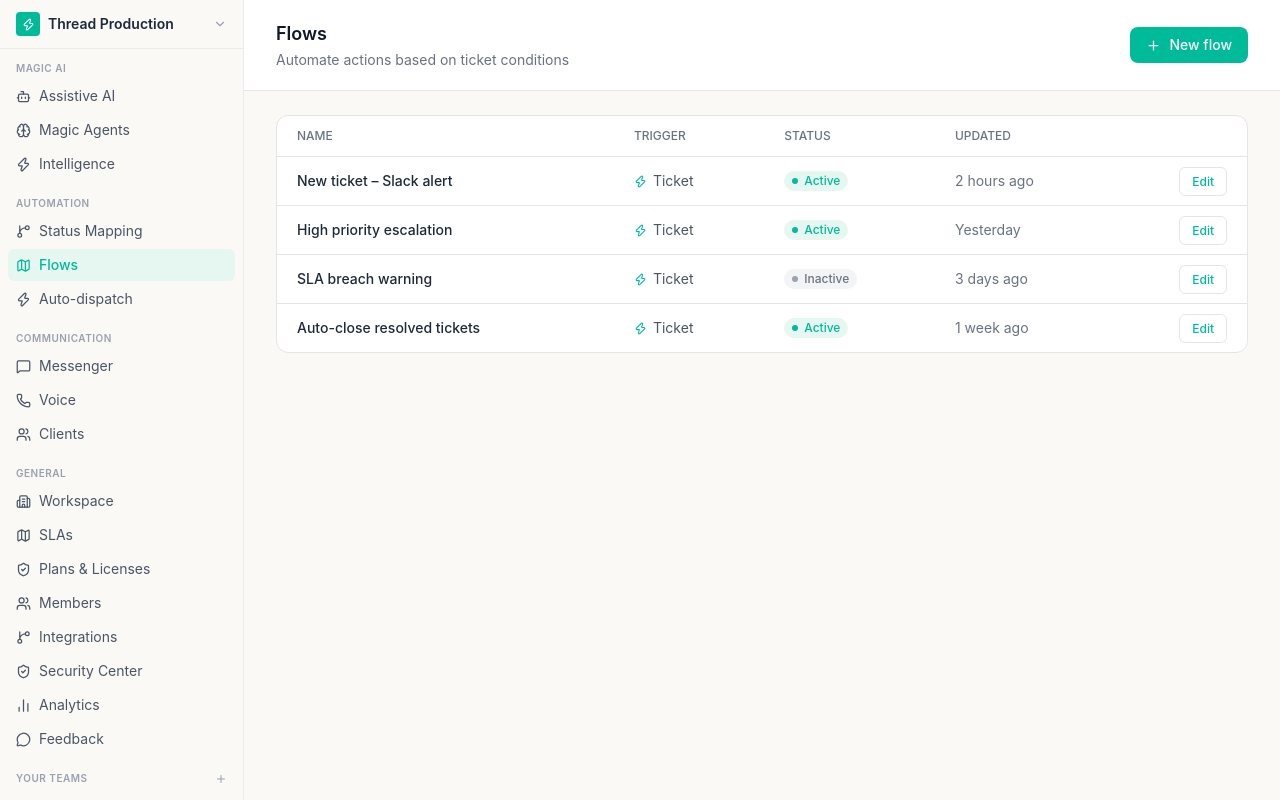
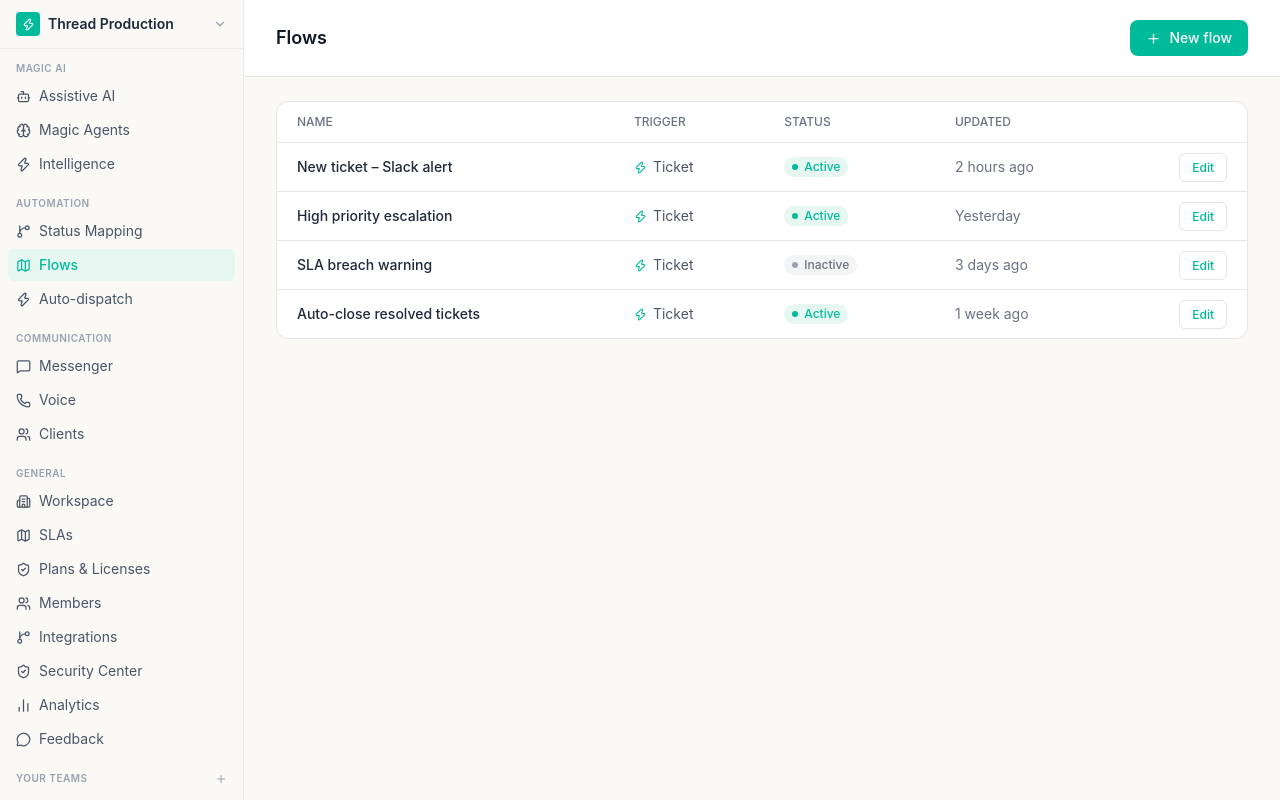
Before and after one commit to ricky-thread/agentic-flows, a Next.js app: page / in a window 1280 px wide. Built offline with nearby package versions, Linux system fonts and the light colour scheme.

Commit message:
Remove subtitle from Flows page header
Co-Authored-By: Claude Sonnet 4.6 <noreply@anthropic.com>

```diff
--- a/app/page.tsx
+++ b/app/page.tsx
@@ -18,7 +18,6 @@ export default function FlowsPage() {
         <div className="flex items-center justify-between px-8 py-5 bg-white border-b" style={{ borderColor: "var(--border)" }}>
           <div>
             <h1 className="text-lg font-semibold text-gray-900">Flows</h1>
-            <p className="text-sm text-gray-500 mt-0.5">Automate actions based on ticket conditions</p>
           </div>
           <Link
             href="/flows/configure-flow?name=New+flow"
```
